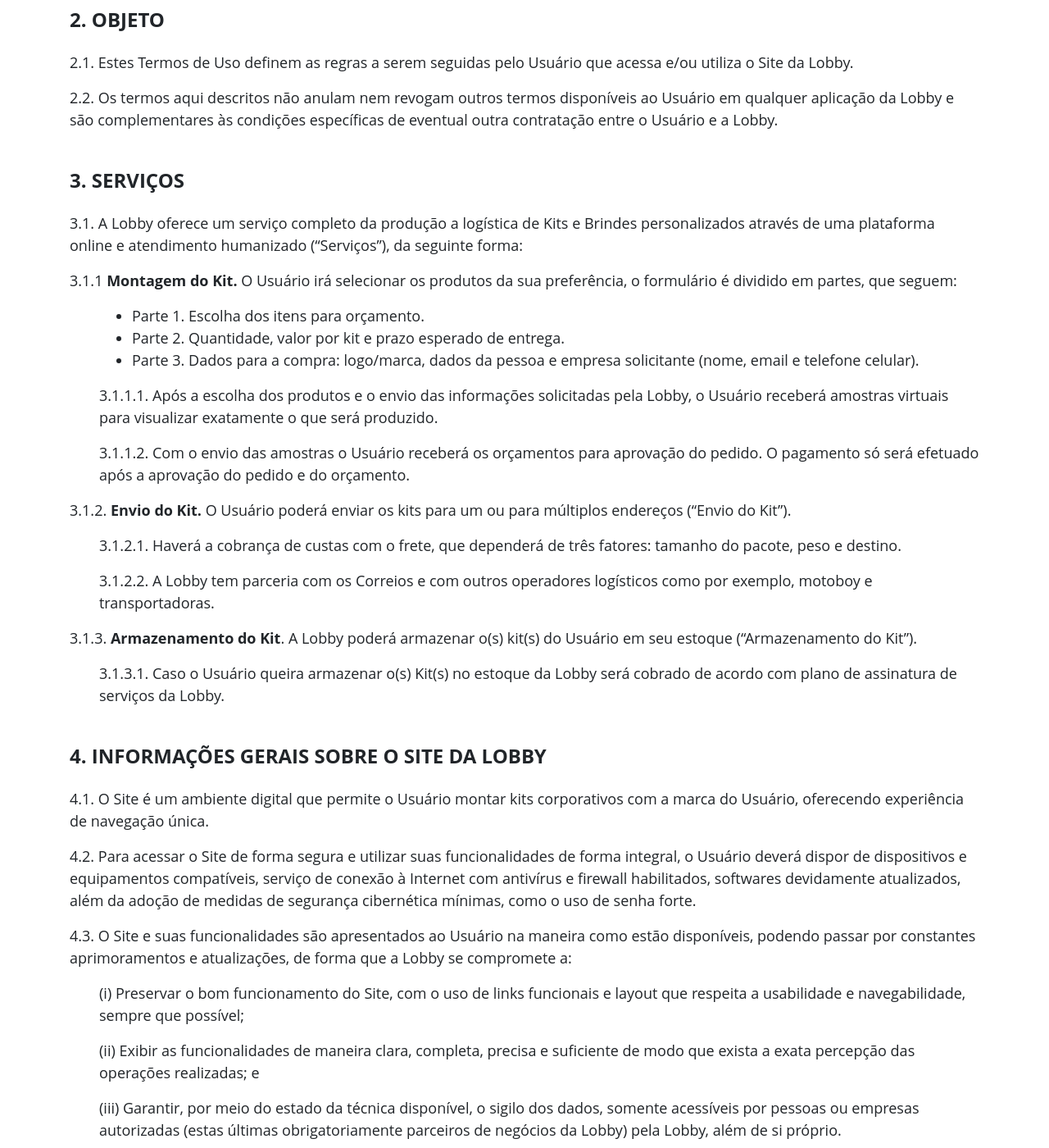
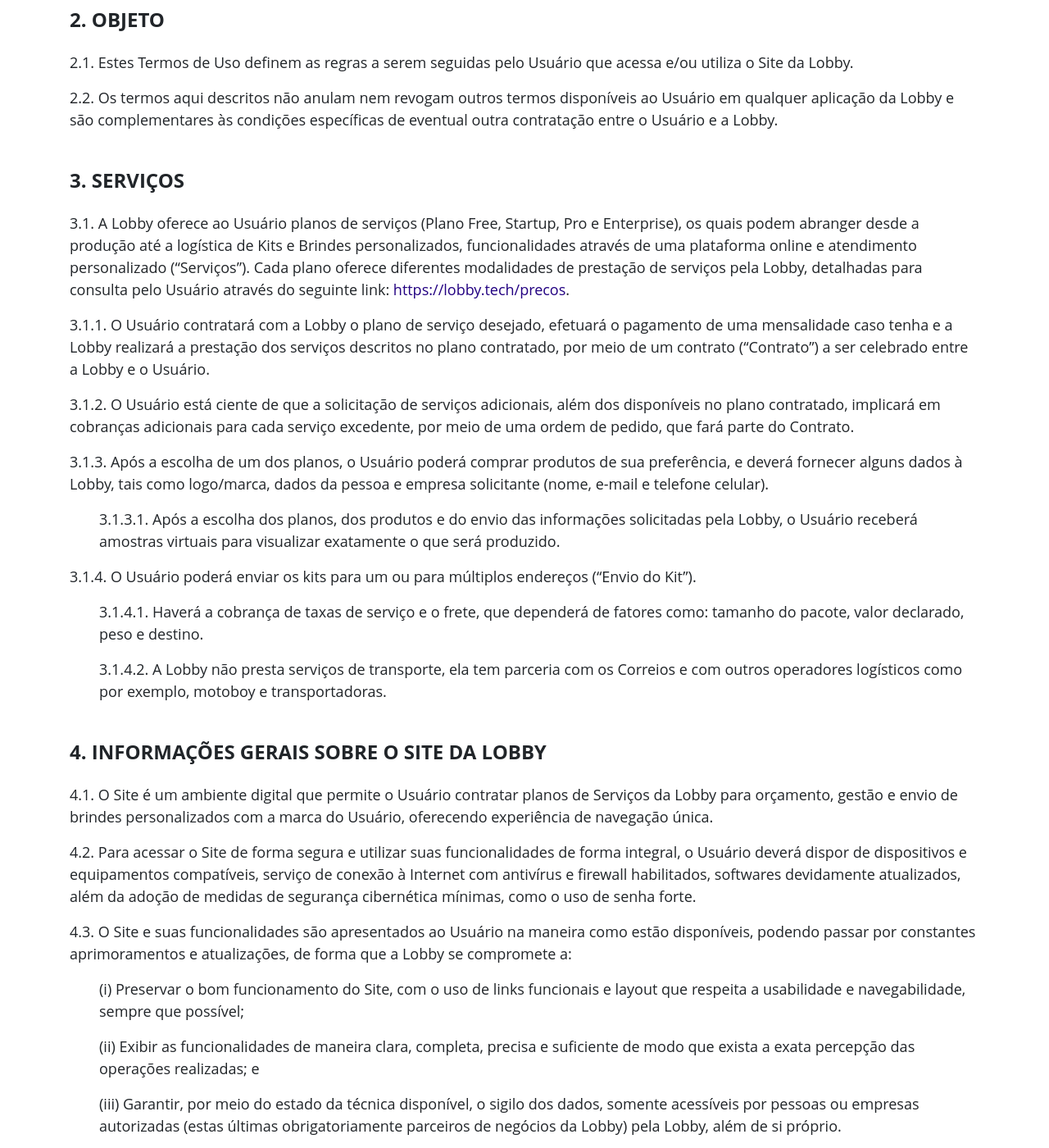
Before and after one commit to lobby-tech/lobby.tech, a Jekyll site: the page built from termos-de-uso/index.html, in a window 1280 px wide and 1400 px high, scrolled down 1430 px. Shown: the whole window at 82% size. Built offline with Jekyll 4.4.1, drawn with Linux system fonts in a browser that asks for light colours; a script that is not in the unit is left out; some of the changed text lies outside the part shown.

Commit message:
Updated terms and conditions

```diff
--- a/termos-de-uso/index.html
+++ b/termos-de-uso/index.html
@@ -49,30 +49,22 @@
 
       <br>
       <h2 class="font--lg" id="3"><b>3. SERVIÇOS</b></h2>
-      <p>3.1. A Lobby oferece um serviço completo da produção a logística de Kits e Brindes personalizados através de uma plataforma online e atendimento humanizado (“Serviços”), da seguinte forma:</p>
-      <p>3.1.1 <b>Montagem do Kit.</b> O Usuário irá selecionar os produtos da sua preferência, o formulário é dividido em partes, que seguem:</p>
+      <p>3.1. A Lobby oferece ao Usuário planos de serviços (Plano Free, Startup, Pro e Enterprise), os quais podem abranger desde a produção até a logística de Kits e Brindes personalizados, funcionalidades através de uma plataforma online e atendimento personalizado (“Serviços”). Cada plano oferece diferentes modalidades de prestação de serviços pela Lobby, detalhadas para consulta pelo Usuário através do seguinte link: <a href="https://lobby.tech/precos">https://lobby.tech/precos</a>.</p>
+      <p>3.1.1. O Usuário contratará com a Lobby o plano de serviço desejado, efetuará o pagamento de uma mensalidade caso tenha e a Lobby realizará a prestação dos serviços descritos no plano contratado, por meio de um contrato (“Contrato”) a ser celebrado entre a Lobby e o Usuário.</p>
+      <p>3.1.2. O Usuário está ciente de que a solicitação de serviços adicionais, além dos disponíveis no plano contratado, implicará em cobranças adicionais para cada serviço excedente, por meio de uma ordem de pedido, que fará parte do Contrato.</p>
+      <p>3.1.3. Após a escolha de um dos planos, o Usuário poderá comprar produtos de sua preferência, e deverá fornecer alguns dados à Lobby, tais como logo/marca, dados da pessoa e empresa solicitante (nome, e-mail e telefone celular).</p>
       <div style="margin-left:2em">
-        <ul>
-          <li>Parte 1. Escolha dos itens para orçamento.</li>
-          <li>Parte 2. Quantidade, valor por kit e prazo esperado de entrega.</li>
-          <li>Parte 3. Dados para a compra: logo/marca, dados da pessoa e empresa solicitante (nome, email e telefone celular).</li>
-        </ul>
-        <p>3.1.1.1. Após a escolha dos produtos e o envio das informações solicitadas pela Lobby, o Usuário receberá amostras virtuais para visualizar exatamente o que será produzido.</p>
-        <p>3.1.1.2. Com o envio das amostras o Usuário receberá os orçamentos para aprovação do pedido. O pagamento só será efetuado após a aprovação do pedido e do orçamento.</p>
+        <p>3.1.3.1. Após a escolha dos planos, dos produtos e do envio das informações solicitadas pela Lobby, o Usuário receberá amostras virtuais para visualizar exatamente o que será produzido.</p>
       </div>
-      <p>3.1.2. <b>Envio do Kit.</b> O Usuário poderá enviar os kits para um ou para múltiplos endereços (“Envio do Kit”).</p>
+      <p>3.1.4. O Usuário poderá enviar os kits para um ou para múltiplos endereços (“Envio do Kit”).</p>
       <div style="margin-left:2em">
-        <p>3.1.2.1. Haverá a cobrança de custas com o frete, que dependerá de três fatores: tamanho do pacote, peso e destino.</p>
-        <p>3.1.2.2. A Lobby tem parceria com os Correios e com outros operadores logísticos como por exemplo, motoboy e transportadoras.</p>
-      </div>
-      <p>3.1.3. <b>Armazenamento do Kit</b>. A Lobby poderá armazenar o(s) kit(s) do Usuário em seu estoque (“Armazenamento do Kit”).</p>
-      <div style="margin-left:2em">
-        <p>3.1.3.1. Caso o Usuário queira armazenar o(s) Kit(s) no estoque da Lobby será cobrado de acordo com plano de assinatura de serviços da Lobby.</p>
+        <p>3.1.4.1. Haverá a cobrança de taxas de serviço e o frete, que dependerá de fatores como: tamanho do pacote, valor declarado, peso e destino.</p>
+        <p>3.1.4.2. A Lobby não presta serviços de transporte, ela tem parceria com os Correios e com outros operadores logísticos como por exemplo, motoboy e transportadoras.</p>
       </div>
 
       <br>
       <h2 class="font--lg" id="4"><b>4. INFORMAÇÕES GERAIS SOBRE O SITE DA LOBBY</b></h2>
-      <p>4.1.  O Site é um ambiente digital que permite o Usuário montar kits corporativos com a marca do Usuário, oferecendo experiência de navegação única.</p>
+      <p>4.1.  O Site é um ambiente digital que permite o Usuário contratar planos de Serviços da Lobby para orçamento, gestão e envio de brindes personalizados com a marca do Usuário, oferecendo experiência de navegação única.</p>
       <p>4.2.  Para acessar o Site de forma segura e utilizar suas funcionalidades de forma integral, o Usuário deverá dispor de dispositivos e equipamentos compatíveis, serviço de conexão à Internet com antivírus e firewall habilitados, softwares devidamente atualizados, além da adoção de medidas de segurança cibernética mínimas, como o uso de senha forte.</p>
       <p>4.3.  O Site e suas funcionalidades são apresentados ao Usuário na maneira como estão disponíveis, podendo passar por constantes aprimoramentos e atualizações, de forma que a Lobby se compromete a:</p>
       <div style="margin-left:2em">
@@ -83,14 +75,11 @@
 
       <br>
       <h2 class="font--lg" id="5"><b>5. CADASTRO</b></h2>
-      <p>5.1. Para que o Usuário solicite o orçamento dos kits por meio da Montagem do Kit ou ainda pelo e-mail: vendas@lobby.tech, ele precisará informar os seguintes dados para a Lobby: nome e sobrenome; e-mail de trabalho e seu WhatsApp.</p>
-      <p>5.2. Após a aprovação e pagamento do pedido dos Kits pelo Usuário, a Lobby irá enviar um link para que o Usuário possa finalizar o cadastro, criando uma conta em seu nome (“Conta de Acesso”), devendo aceitar as regras expressas nestes Termos de Uso.</p>
+      <p>5.1. Para que o Usuário contrate um dos plano de serviço da Lobby, ele precisará informar os seguintes dados: nome e sobrenome do representante; e-mail de trabalho, seu WhatsApp, dados da empresa como razão social, CNPJ, endereço, e forma de pagamento.</p>
+      <p>5.2. Após a aprovação, celebração de instrumento contratual e pagamento do plano pelo Usuário, a Lobby irá enviar um link para que o Usuário possa finalizar o cadastro, criando uma conta em seu nome (“Conta de Acesso”), devendo aceitar as regras expressas nestes Termos de Uso.</p>
+      <p>5.3. A Conta de Acesso criada para acesso ao Site pelo Usuário são únicas, pessoais e intransferíveis. Da mesma forma, os dados, informados durante o cadastro somente poderão ser associados a um único Usuário. Em nenhuma hipótese, será aceito pelo Site o cadastro de novas contas de titularidade do mesmo Usuário.</p>
       <div style="margin-left:2em">
-        <p>5.2.1. Ao se cadastrar, o Usuário informará os seguintes dados: Nome sobrenome, e-mail, telefone e endereços dos destinatários.</p>
-      </div>
-      <p>5.3. A Conta de Acesso e a senha criada para acesso ao Site pelo Usuário são únicas, pessoais e intransferíveis. Da mesma forma, os dados, informados durante o cadastro somente poderão ser associados a um único Usuário. Em nenhuma hipótese, será aceito pelo Site o cadastro de novas contas de titularidade do mesmo Usuário.</p>
-      <div style="margin-left:2em">
-        <p>5.3.1. O Usuário é responsável pela guarda e sigilo da sua própria senha. Caso venha a esquecer sua senha, uma nova senha poderá ser criada para acesso ao Site mediante solicitação informando o endereço de e-mail utilizado no cadastro inicial do Usuário no Site. Uma senha antiga não poderá ser recuperada por solicitação do Usuário.</p>
+        <p>5.3.1. O Usuário é responsável pela guarda e sigilo da sua própria senha, caso tenha. Caso venha a esquecer sua senha, uma nova senha poderá ser criada para acesso ao Site mediante solicitação informando o endereço de e-mail utilizado no cadastro inicial do Usuário no Site. Uma senha antiga não poderá ser recuperada por solicitação do Usuário.</p>
       </div>
       <p>5.4. A utilização do Site só será permitida para Usuários pessoas físicas maiores de 18 (dezoito) anos e plenamente capaz no ambiente civil. Caso o Usuário não esteja de acordo com o exigido, não deverá prosseguir com a criação da Conta de Acesso ou utilizar seus serviços sem a presença de um responsável legal, sob pena de ser caracterizada má-fé.</p>
       <div style="margin-left:2em">
@@ -195,10 +184,10 @@
       <p>13.3. Ocasionalmente, pode haver informações em nosso Site que contenham erros tipográficos, imprecisões ou omissões. A Lobby se reserva no direito de corrigir quaisquer erros, imprecisões ou omissões e de alterar ou atualizar informações se alguma informação no Site estiver imprecisa a qualquer momento sem aviso prévio.</p>
       <p>13.4. O Site da Lobby pode conter referências a produtos e serviços específicos que podem não estar mais disponíveis. Qualquer referência desse tipo não implica ou garante que tais produtos ou serviços estarão disponíveis a qualquer momento.</p>
       <div style="margin-left:2em">
-        <p>13.4.1. Ao comprar um produto para si ou para outros através do Site, você reconhece que os produtos e outros itens que podem ser incluídos na compra do Site da Lobby, são projetados para uso com ou sob condições específicas.</p>
+        <p>13.4.1. Ao escolher um plano ou comprar um produto para si ou para outros através do Site, você reconhece que os produtos e outros itens que podem ser incluídos na compra do Site da Lobby, são projetados para uso com ou sob condições específicas.</p>
         <p>13.4.2. Ao fazer uma compra no Site da Lobby, o Usuário concorda em indenizar e isentar a Lobby de e contra qualquer reclamação, dano, perda, responsabilidade, processo ou despesas (incluindo honorários advocatícios razoáveis) incorridos ou sofridos pelo Usuário ou o destinatário do pedido de outra forma atribuíveis ao desempenho do produto que ele comprou.</p>
-        <p>13.4.3. O Usuário declara, reconhece e concorda que está assumindo 100% (cem por cento) de responsabilidade pela seleção e uso do(s) produto(s) que compra para si ou para outros, incluindo a determinação de se tais produto(s) são adequados para o destinatário, e salvo se de outra forma for expressamente acordado por escrito em documento separado, a Lobby não ofereceu qualquer assistência, ajuda ou suporte na seleção de tais produto(s) e a Lobby não será responsável perante o Usuário ou o destinatário do pedido por quaisquer danos.</p>
-        <p>13.4.4. O Usuário declara, reconhece e concorda que, ao comprar um produto para si ou para outros através do Site, está abrindo mão do direito de desistência e/ou arrependimento, uma vez que se tratam de itens que foram produzidos com exclusividade e conforme a solicitação do Usuário.</p>
+        <p>13.4.3. O Usuário declara, reconhece e concorda que está assumindo 100% (cem por cento) de responsabilidade pela seleção e uso do(s) produto(s) que seleciona para si ou para outros, incluindo a determinação de se tais produto(s) são adequados para o destinatário, e salvo se de outra forma for expressamente acordado por escrito em documento separado, a Lobby não ofereceu qualquer assistência, ajuda ou suporte na seleção de tais produto(s) e a Lobby não será responsável perante o Usuário ou o destinatário do pedido por quaisquer danos.</p>
+        <p>13.4.4. O Usuário declara, reconhece e concorda que, ao comprar um produto para si ou para outros através do Site, está <b>abrindo mão do direito de desistência e/ou arrependimento, uma vez que se</b> tratam de itens que foram produzidos com exclusividade e conforme a solicitação do Usuário.</p>
         <div style="margin-left:2em">
           <p>13.4.4.1. O Usuário só poderá ter esses direitos caso os produtos ainda não tenham sido confeccionados, conforme estabelece a <a href="https://lobby.tech/politica-de-devolucao-e-reembolso">Política de Troca, Devolução, Reembolso e Estorno</a> da Lobby.</p>
         </div>
```
Also changed, not shown: other parts of termos-de-uso/index.html (+1 -1 lines).
